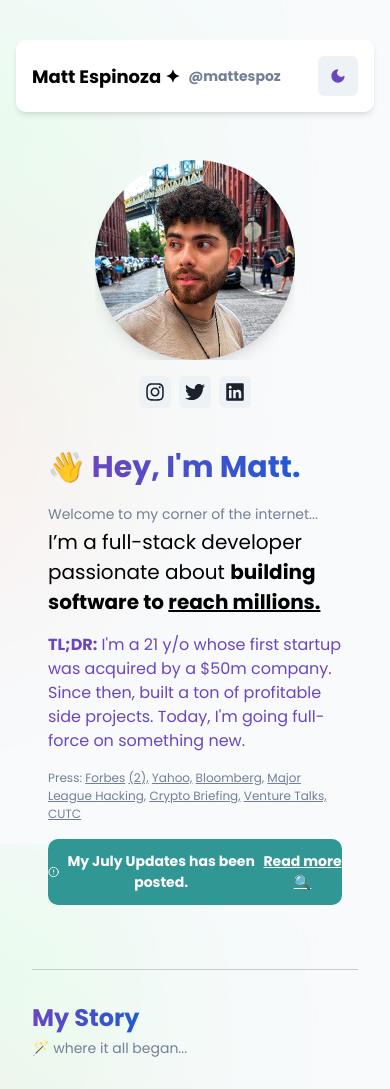
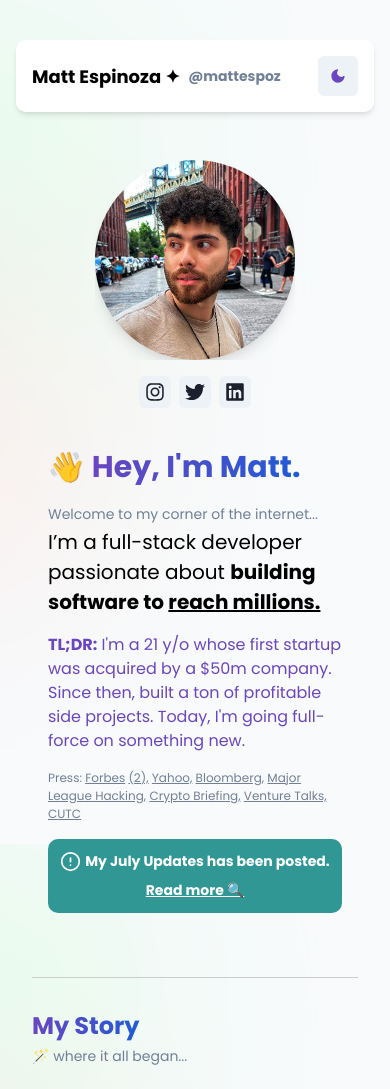
Before and after one commit to MattEspoz/personal-website, a Next.js app: page / in a window 390 px wide. Shown: the top 1089 px of the page. Built offline with nearby package versions, Linux system fonts and the light colour scheme.

Commit message:
fixed mobile view

```diff
--- a/src/components/CalloutButton.tsx
+++ b/src/components/CalloutButton.tsx
@@ -18,10 +18,12 @@ const CalloutButton: React.FC<CalloutButtonProps> = ({ link, text }) => {
       borderRadius="10px"
       mt={4} // Adjust margin-top as needed
     >
-      <Flex align="center" justify="center">
-        <Box as={FiAlertCircle} mr={1} />
-        {text}{" "}
-        <Box as="span" ml={1}>
+      <Flex direction="column" align="center">
+        <Flex align="center">
+          <Box as={FiAlertCircle} size="1.5em" mr={1} />
+          <Box as="span">{text}</Box>
+        </Flex>
+        <Box mt={2}>
           <Link
             color="white"
             textDecoration="underline"
```
